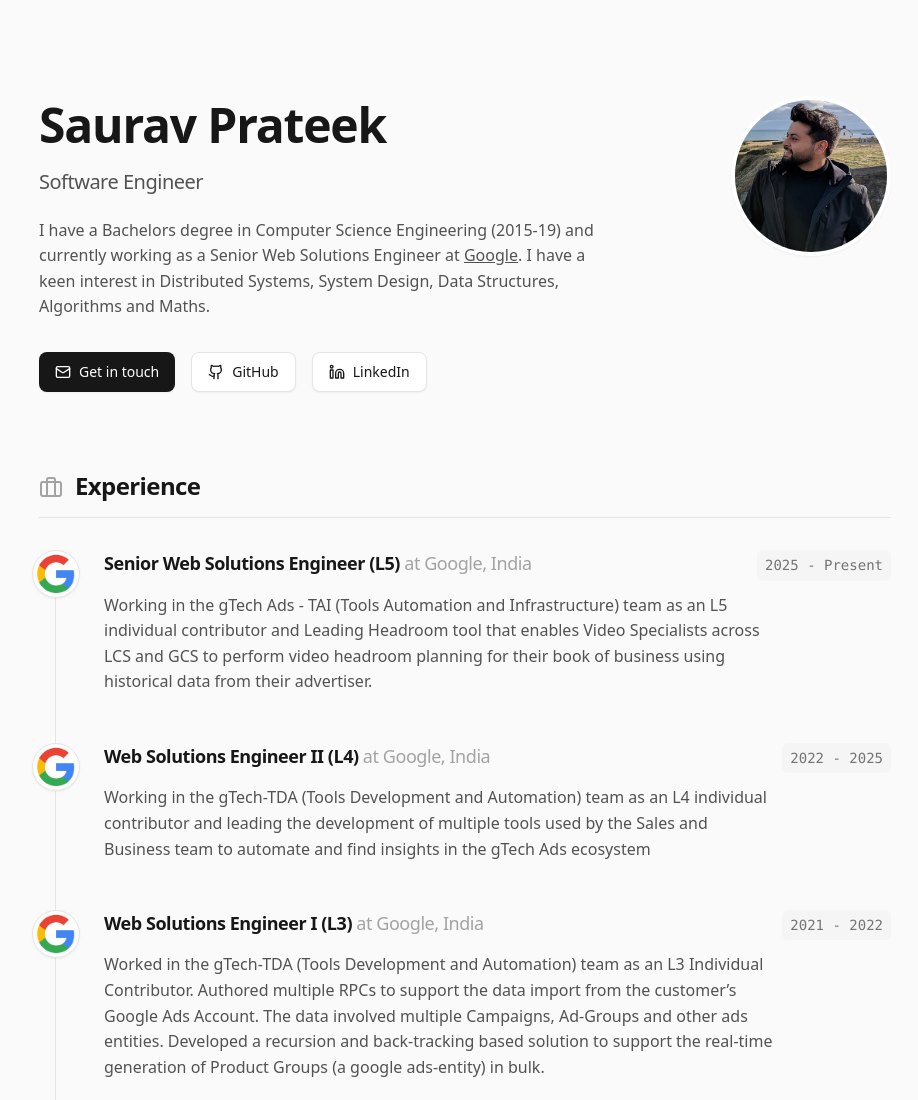
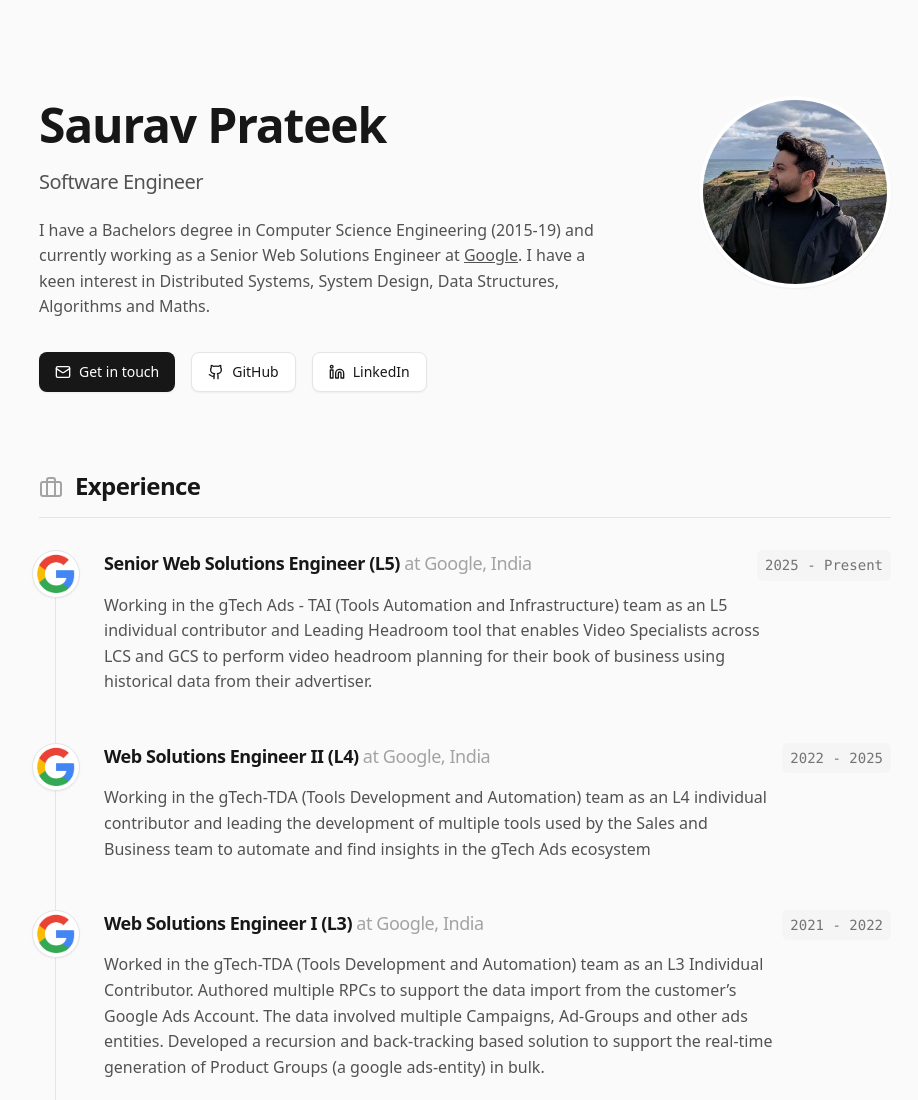
Before and after one commit to SauravP97/SauravP97.github.io, a plain HTML site: page index.html in a window 1280 px wide. Shown: the top 1100 px of the page, without its empty margins (175-1093 px from the left). Drawn offline with Linux system fonts and the light colour scheme.

Commit message:
updated profile pic

```diff
--- a/index.html
+++ b/index.html
@@ -126,7 +126,7 @@
       overflow: hidden;
     }
     @media (min-width: 640px) {
-      .profile-photo { width: 10rem; height: 10rem; }
+      .profile-photo { width: 12rem; height: 12rem; }
     }
 
     .profile-photo img {
@@ -499,7 +499,7 @@
         </div>
         <div class="profile-photo">
           <!-- Replace the src below with your actual image path or URL -->
-          <img src="./media/profile-pic.jpg" alt="Saurav Prateek">
+          <img src="./media/profile-pic-2.jpeg" alt="Saurav Prateek">
         </div>
       </div>
 
```
Also changed, not shown: media/profile-pic-2.jpeg (added), media/profile-pic.JPEG (added), 2 other files.
